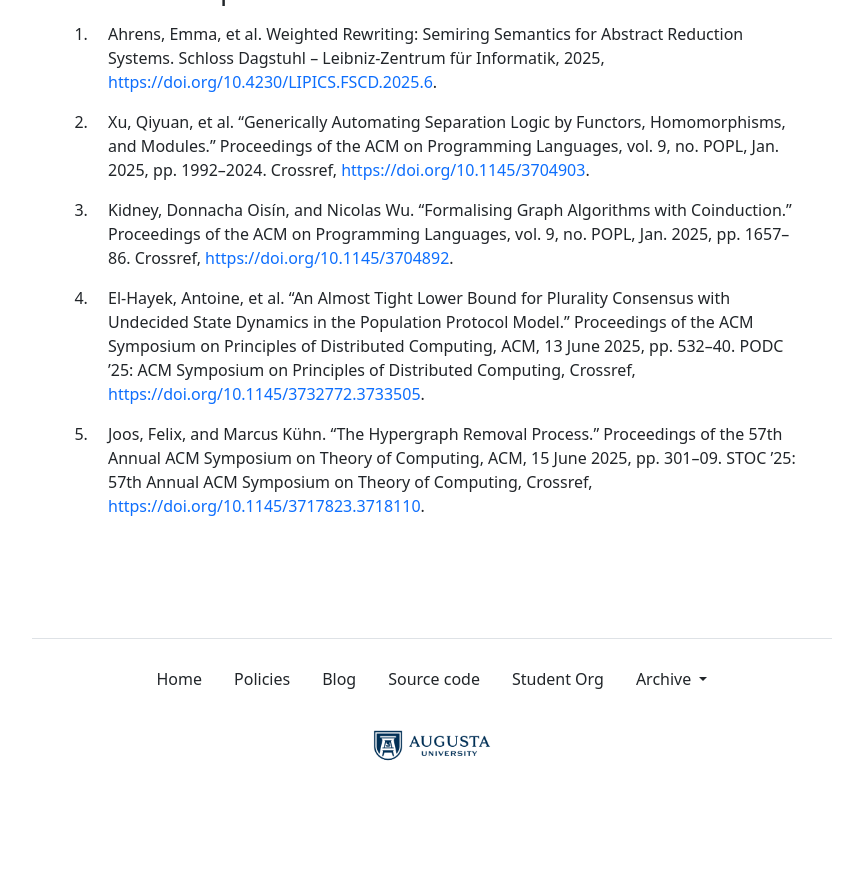
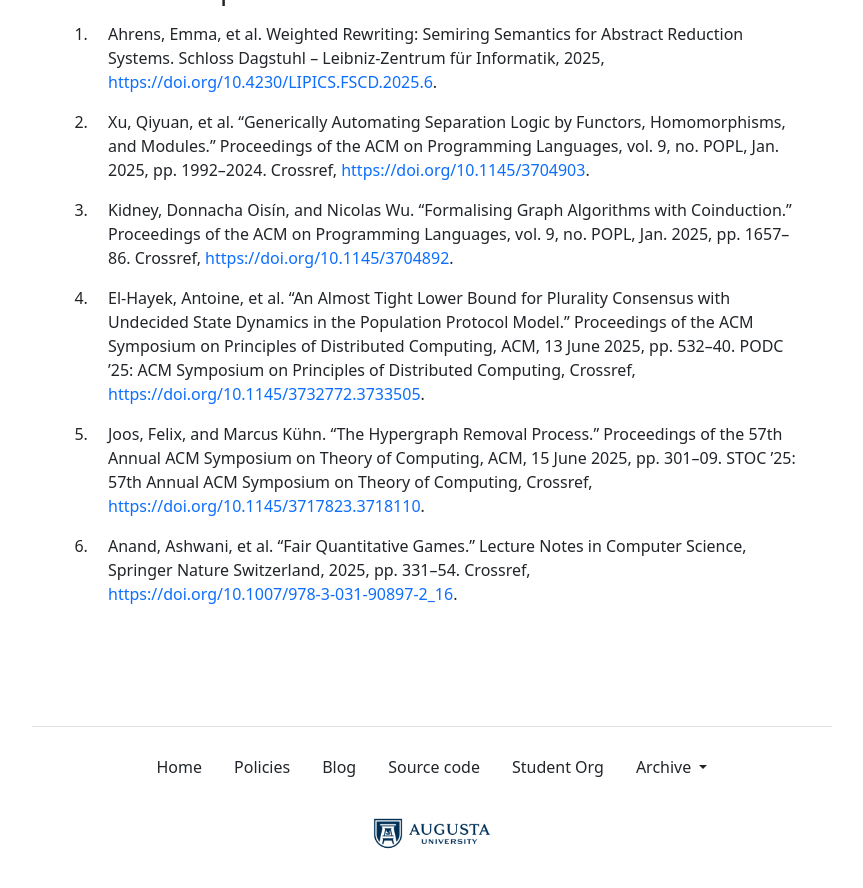
Before and after one commit to the-au-forml-lab/plgroup, a Jekyll site: the page built from docs/index.md, in a window 1280 px wide and 900 px high, scrolled down 1677 px. Shown: the top 888 px of the window, without its empty margins (208-1071 px from the left). Built offline with Jekyll 4.4.1, drawn with Linux system fonts in a browser that asks for light colours; before the commit the page ends 2489 px from its top, so only the background shows below that; some of the changed text lies outside the part shown.

Commit message:
[create-pull-request] automated change

```diff
--- a/data/history.txt
+++ b/data/history.txt
@@ -52,3 +52,4 @@
 10.1145/3704892
 10.1145/3732772.3733505
 10.1145/3717823.3718110
+10.1007/978-3-031-90897-2_16
--- a/docs/index.md
+++ b/docs/index.md
@@ -36,7 +36,7 @@ organization.
 | 4.  | September 12 | Formalising Graph Algorithms with Coinduction.    | UH227 (Fishbowl) |
 | 5.  | September 19 | An Almost Tight Lower Bound for Plurality Consensus with Undecided State Dynamics in the Population Protocol Model.    | UH227 (Fishbowl) |
 | 6.  | September 26 | The Hypergraph Removal Process.    | UH227 (Fishbowl) |
-| 7.  | October 3    | Paper 06 discussion    | UH227 (Fishbowl) |
+| 7.  | October 3    | Fair Quantitative Games.    | UH227 (Fishbowl) |
 | 8.  | October 10   | _Fall pause_           |                  |
 | 9.  | October 17   | Paper 07 discussion    | UH227 (Fishbowl) |
 | 10. | October 24   | Paper 08 discussion    | UH227 (Fishbowl) |
--- a/docs/papers.md
+++ b/docs/papers.md
@@ -3,3 +3,4 @@
 1. Kidney, Donnacha Oisín, and Nicolas Wu. “Formalising Graph Algorithms with Coinduction.” Proceedings of the ACM on Programming Languages, vol. 9, no. POPL, Jan. 2025, pp. 1657–86. Crossref, <https://doi.org/10.1145/3704892>.
 1. El-Hayek, Antoine, et al. “An Almost Tight Lower Bound for Plurality Consensus with Undecided State Dynamics in the Population Protocol Model.” Proceedings of the ACM Symposium on Principles of Distributed Computing, ACM, 13 June 2025, pp. 532–40. PODC ’25: ACM Symposium on Principles of Distributed Computing, Crossref, <https://doi.org/10.1145/3732772.3733505>.
 1. Joos, Felix, and Marcus Kühn. “The Hypergraph Removal Process.” Proceedings of the 57th Annual ACM Symposium on Theory of Computing, ACM, 15 June 2025, pp. 301–09. STOC ’25: 57th Annual ACM Symposium on Theory of Computing, Crossref, <https://doi.org/10.1145/3717823.3718110>.
+1. Anand, Ashwani, et al. “Fair Quantitative Games.” Lecture Notes in Computer Science, Springer Nature Switzerland, 2025, pp. 331–54. Crossref, <https://doi.org/10.1007/978-3-031-90897-2_16>.
```
